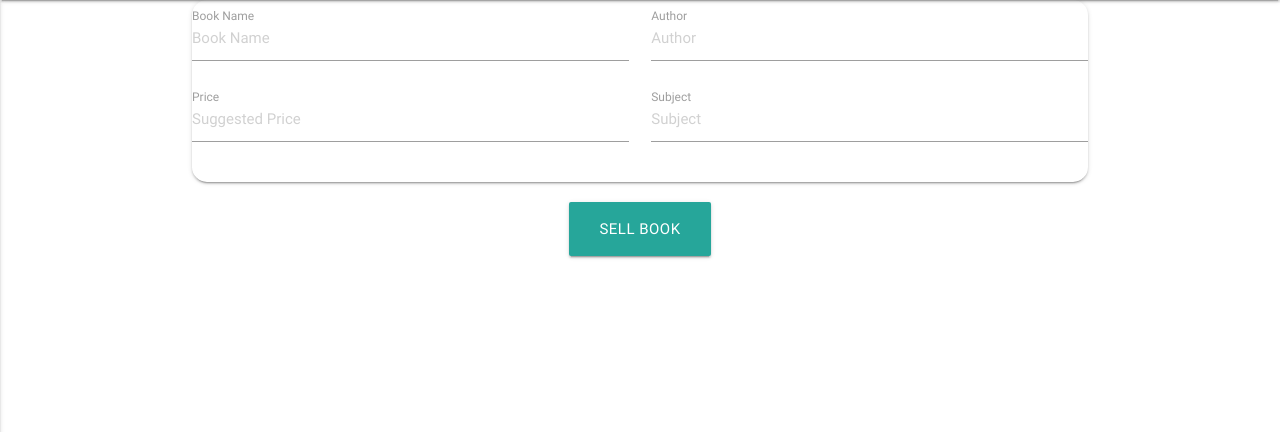
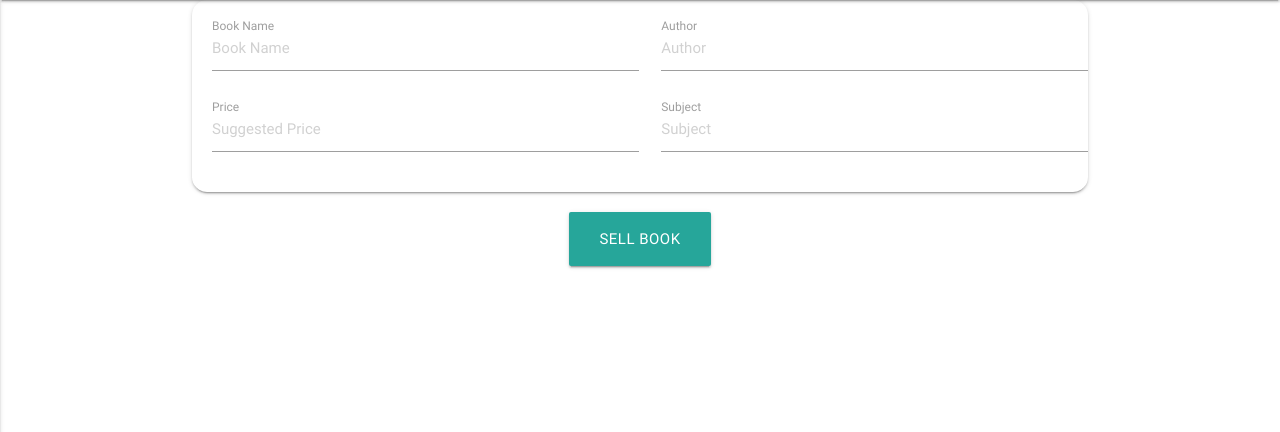
Before and after one commit to pakiKanga/bridger, a Flask app: template templates/sell_resource.html in a window 1280 px wide. Shown: the part 64-496 px from the top of the page. Run offline with Flask 2, Linux system fonts and the light colour scheme; the template is opened without the code that fills it, so the values that code supplies are empty; some libraries are stand-ins or nearby versions.

Commit message:
These python flask parameters will blow your mind

```diff
--- a/templates/sell_resource.html
+++ b/templates/sell_resource.html
@@ -5,7 +5,7 @@
 <main>
 
         <div class="container z-depth-1 rounded">
-           <div class="row">
+           <div class="row padding-left padding-top padding-right">
     <form class="col s12">
       <div class="row">
         <div class="input-field col s6">
```
Also changed, not shown: 2 other files.
